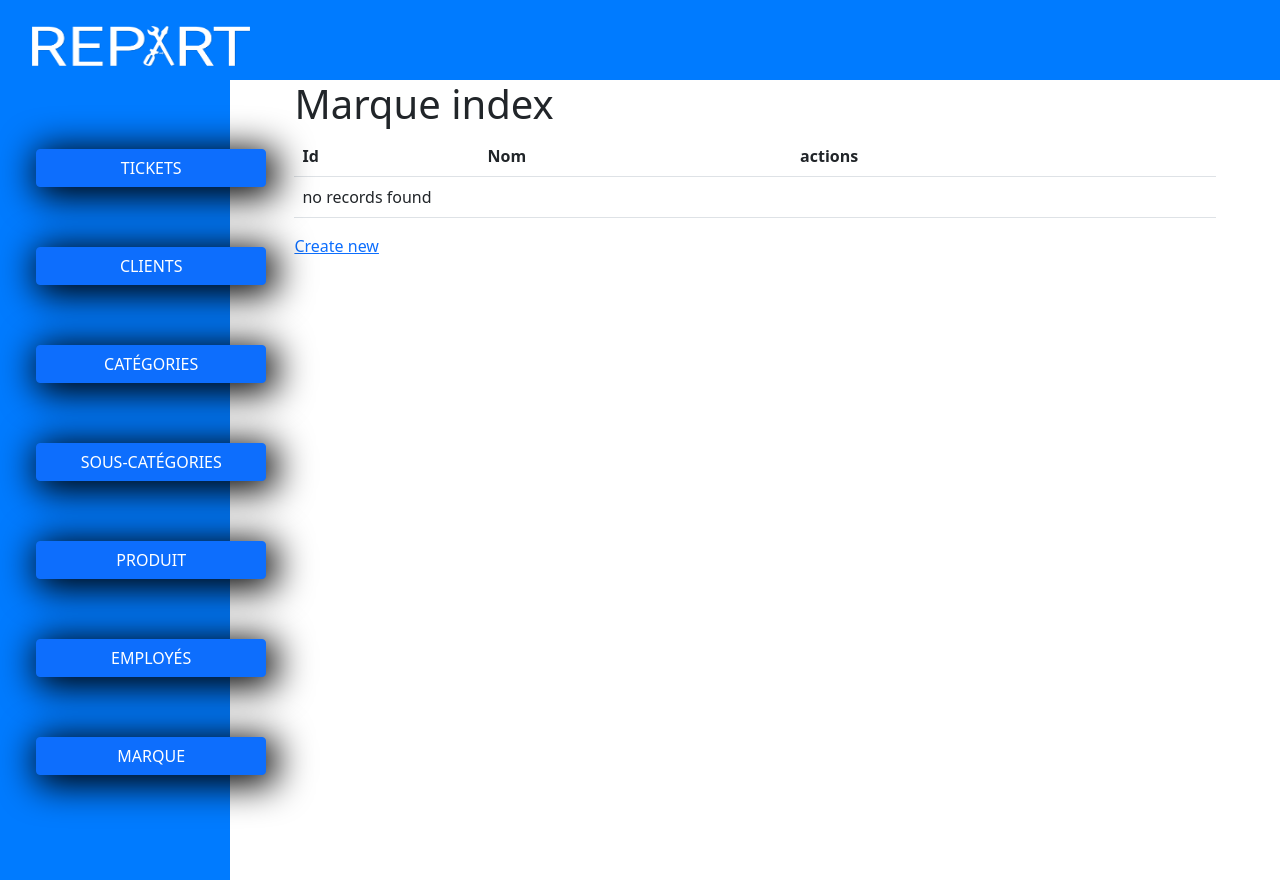
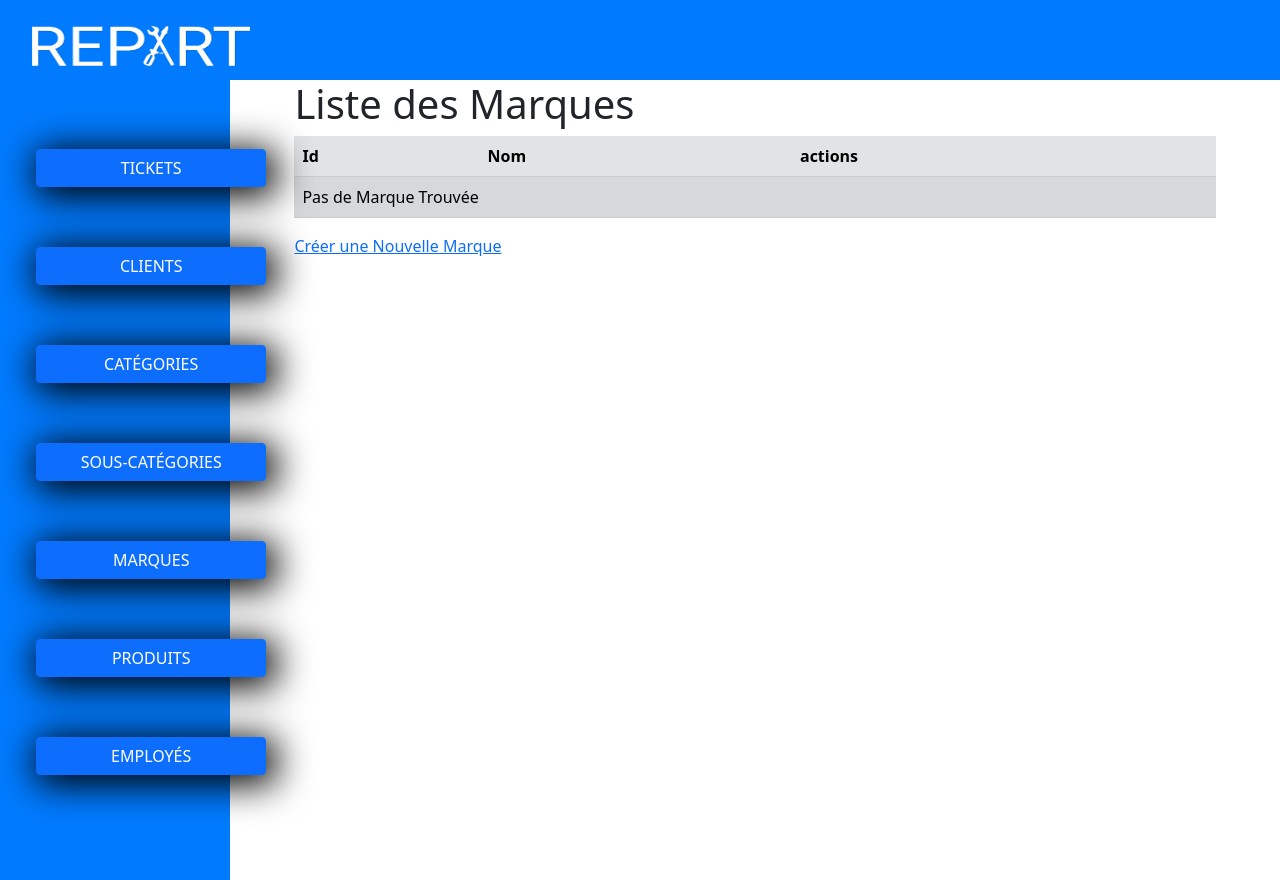
Before and after one commit to DernierPhenix/REPART, a Symfony app: template templates/marque/index.html.twig in a window 1280 px wide. Run offline with Twig, Linux system fonts and the light colour scheme; the template is opened without the code that fills it, so the values that code supplies are empty; some libraries are stand-ins or nearby versions.

Commit message:
Modification de templates

```diff
--- a/templates/base.html.twig
+++ b/templates/base.html.twig
@@ -49,10 +49,11 @@
 
 							<a class="btn btn-primary" id="btnT" href="{{ path('app_sous_categorie_index') }}" role="button">SOUS-CATÉGORIES</a>
 
-							<a class="btn btn-primary" id="btnT" href="{{ path('app_produit_index') }}" role="button">PRODUIT</a>
+							<a class="btn btn-primary" id="btnT" href="{{ path('app_marque_index') }}" role="button">MARQUES</a>
+
+							<a class="btn btn-primary" id="btnT" href="{{ path('app_produit_index') }}" role="button">PRODUITS</a>
 
 							<a class="btn btn-primary" id="btnT" href="{{ path('app_user_index') }}" role="button">EMPLOYÉS</a>
-							<a class="btn btn-primary" id="btnT" href="{{ path('app_marque_index') }}" role="button">MARQUE</a>
 
 						</div>
 					{% endif %}
--- a/templates/categories/index.html.twig
+++ b/templates/categories/index.html.twig
@@ -6,8 +6,8 @@
 {% block style %}
 	<style>
     .image{
-        height:100%;
-        width:100%;
+        height:40%;
+        width:40%;
     }
     .option{
         height:100%;
--- a/templates/marque/_delete_form.html.twig
+++ b/templates/marque/_delete_form.html.twig
@@ -1,4 +1,4 @@
-<form method="post" action="{{ path('app_marque_delete', {'id': marque.id}) }}" onsubmit="return confirm('Are you sure you want to delete this item?');">
+<form method="post" action="{{ path('app_marque_delete', {'id': marque.id}) }}" onsubmit="return confirm('Êtes-vous sûr devouloir supprimer cette Marque?');">
     <input type="hidden" name="_token" value="{{ csrf_token('delete' ~ marque.id) }}">
-    <button class="btn">Delete</button>
+    <button class="btn btn-danger">Supprimer</button>
 </form>
--- a/templates/marque/_form.html.twig
+++ b/templates/marque/_form.html.twig
@@ -1,4 +1,4 @@
 {{ form_start(form) }}
     {{ form_widget(form) }}
-    <button class="btn">{{ button_label|default('Save') }}</button>
+    <button class="btn btn-primary">{{ button_label|default('Enregister') }}</button>
 {{ form_end(form) }}
--- a/templates/marque/index.html.twig
+++ b/templates/marque/index.html.twig
@@ -1,11 +1,11 @@
 {% extends 'base.html.twig' %}
 
-{% block title %}Marque index{% endblock %}
+{% block title %}Liste Marque{% endblock %}
 
 {% block contenu %}
-    <h1>Marque index</h1>
+    <h1>Liste des Marques</h1>
 
-    <table class="table">
+    <table class="table table-secondary table-striped">
         <thead>
             <tr>
                 <th>Id</th>
@@ -19,17 +19,17 @@
                 <td>{{ marque.id }}</td>
                 <td>{{ marque.nom }}</td>
                 <td>
-                    <a href="{{ path('app_marque_show', {'id': marque.id}) }}">show</a>
-                    <a href="{{ path('app_marque_edit', {'id': marque.id}) }}">edit</a>
+                    <a href="{{ path('app_marque_show', {'id': marque.id}) }}" class=" btn btn-primary">Voir</a>
+                    <a href="{{ path('app_marque_edit', {'id': marque.id}) }}" class=" btn btn-primary">Modifier</a>
                 </td>
             </tr>
         {% else %}
             <tr>
-                <td colspan="3">no records found</td>
+                <td colspan="3">Pas de Marque Trouvée</td>
             </tr>
         {% endfor %}
         </tbody>
     </table>
 
-    <a href="{{ path('app_marque_new') }}">Create new</a>
+    <a href="{{ path('app_marque_new') }}">Créer une Nouvelle Marque</a>
 {% endblock %}
--- a/templates/marque/new.html.twig
+++ b/templates/marque/new.html.twig
@@ -3,9 +3,9 @@
 {% block title %}New Marque{% endblock %}
 
 {% block contenu %}
-    <h1>Create new Marque</h1>
+    <h1>Créer Une Nouvelle Marque</h1>
 
     {{ include('marque/_form.html.twig') }}
 
-    <a href="{{ path('app_marque_index') }}">back to list</a>
+    <a href="{{ path('app_marque_index') }}">Retour Liste</a>
 {% endblock %}
--- a/templates/sous_categorie/_form.html.twig
+++ b/templates/sous_categorie/_form.html.twig
@@ -1,4 +1,4 @@
 {{ form_start(form) }}
     {{ form_widget(form) }}
-    <button class="btn btn-succes">{{ button_label|default('Enregistrer') }}</button>
+    <button class="btn btn-primary">{{ button_label|default('Enregistrer') }}</button>
 {{ form_end(form) }}
--- a/templates/sous_categorie/index.html.twig
+++ b/templates/sous_categorie/index.html.twig
@@ -1,6 +1,6 @@
 {% extends 'base.html.twig' %}
 
-{% block title %}Liste des Sous-Catégories{% endblock %}
+{% block title %}Liste Sous-Catégories{% endblock %}
 
 {% block contenu %}
     <h1>Liste des Sous-Catégories</h1>
```
Also changed, not shown: templates/marque/edit.html.twig (+4 -4 lines), templates/marque/show.html.twig (+4 -4 lines), templates/sous_categorie/new.html.twig (+9 -8 lines), templates/tickets/index.html.twig (+38 -11 lines), templates/user/edit.html.twig (+10 -1 lines), templates/user/index.html.twig (+9 -0 lines), templates/user/show.html.twig (+9 -0 lines), public/uploads/images/Tablette-63873215e1ae3.png (added), public/uploads/images/console-6387322e02b8f.png (added), public/uploads/images/informatique-638730768847c.png (added), public/uploads/images/telephonie-6387308630f4e.png (added).
